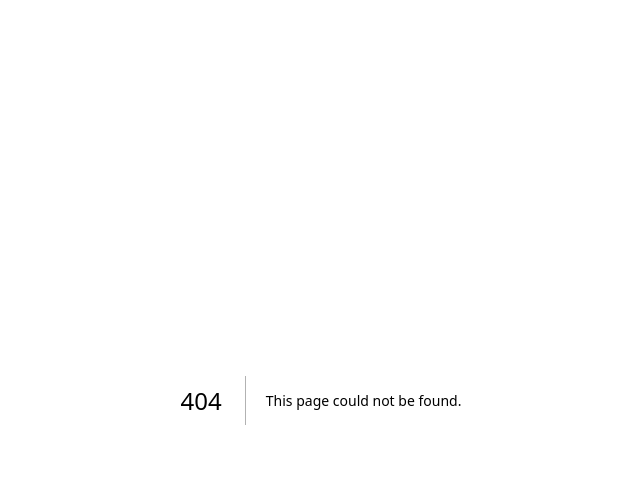
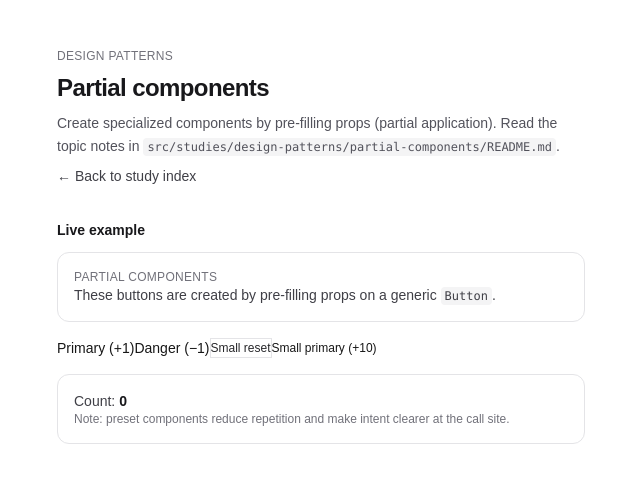
Before and after one commit to Rennatts/React-Next-studies, a Next.js app: page /studies/design-patterns/partial-components in a window 1280 px wide. Before the commit this address had no page. Shown: the top 482 px of the page, without its empty margins (319-959 px from the left). Built offline with nearby package versions, Linux system fonts and the light colour scheme.

Commit message:
partial component

```diff
--- a/src/app/page.tsx
+++ b/src/app/page.tsx
@@ -48,6 +48,13 @@ const topics = [
     description:
       "Composition over inheritance: build flexible UI using children and slot-like props (header/actions/footer).",
     href: "/studies/design-patterns/composition-components",
+    category: "Design patterns",
+  },
+  {
+    title: "Partial components",
+    description:
+      "Create preset components by pre-filling props (partial application): PrimaryButton, DangerButton, etc.",
+    href: "/studies/design-patterns/partial-components",
     category: "Design patterns",
   },
 ] as const;
--- /dev/null
+++ b/src/app/studies/design-patterns/partial-components/page.tsx
@@ -0,0 +1,48 @@
+import type { Metadata } from "next";
+import Link from "next/link";
+import { PartialComponentsDemo } from "@/studies/design-patterns/partial-components/PartialComponentsDemo";
+
+export const metadata: Metadata = {
+  title: "Study: Partial components",
+  description:
+    "Partial application of props to build preset components (PrimaryButton, DangerButton, etc).",
+};
+
+export default function PartialComponentsStudyPage() {
+  return (
+    <div className="mx-auto flex min-h-screen max-w-xl flex-col gap-8 px-6 py-12">
+      <header className="space-y-2">
+        <p className="text-xs font-medium uppercase tracking-wide text-zinc-500 dark:text-zinc-400">
+          Design patterns
+        </p>
+        <h1 className="text-2xl font-semibold tracking-tight text-zinc-900 dark:text-zinc-50">
+          Partial components
+        </h1>
+        <p className="text-sm leading-relaxed text-zinc-600 dark:text-zinc-400">
+          Create specialized components by pre-filling props (partial application).
+          Read the topic notes in{" "}
+          <code className="rounded bg-zinc-100 px-1 py-0.5 text-xs dark:bg-zinc-900">
+            src/studies/design-patterns/partial-components/README.md
+          </code>
+          .
+        </p>
+        <Link
+          href="/"
+          className="inline-flex text-sm font-medium text-zinc-700 underline-offset-4 hover:underline dark:text-zinc-300"
+        >
+          ← Back to study index
+        </Link>
+      </header>
+
+      <section aria-labelledby="demo-heading" className="space-y-3">
+        <h2
+          id="demo-heading"
+          className="text-sm font-semibold text-zinc-900 dark:text-zinc-50"
+        >
+          Live example
+        </h2>
+        <PartialComponentsDemo />
+      </section>
+    </div>
+  );
+}
--- /dev/null
+++ b/src/studies/design-patterns/partial-components/Button.tsx
@@ -0,0 +1,33 @@
+"use client";
+
+import type { ButtonHTMLAttributes } from "react";
+
+export type ButtonProps = ButtonHTMLAttributes<HTMLButtonElement> & {
+  variant?: "primary" | "neutral" | "danger";
+  size?: "sm" | "md";
+};
+
+export function Button({
+  variant = "neutral",
+  size = "md",
+  className,
+  ...rest
+}: ButtonProps) {
+  const base =
+    "rounded-md font-medium transition disabled:cursor-not-allowed disabled:opacity-40";
+  const sizing = size === "sm" ? "px-3 py-2 text-xs" : "px-3 py-2 text-sm";
+
+  const styles =
+    variant === "primary"
+      ? "bg-zinc-900 text-white dark:bg-zinc-50 dark:text-zinc-900"
+      : variant === "danger"
+        ? "bg-rose-600 text-white hover:bg-rose-700 dark:bg-rose-500 dark:hover:bg-rose-600"
+        : "border border-zinc-200 text-zinc-800 hover:bg-zinc-50 dark:border-zinc-800 dark:text-zinc-200 dark:hover:bg-zinc-900/40";
+
+  return (
+    <button
+      {...rest}
+      className={[base, sizing, styles, className].filter(Boolean).join(" ")}
+    />
+  );
+}
--- /dev/null
+++ b/src/studies/design-patterns/partial-components/PartialComponentsDemo.tsx
@@ -0,0 +1,53 @@
+"use client";
+
+import { useState } from "react";
+import { Button } from "./Button";
+import { partial } from "./partial";
+
+const PrimaryButton = partial(Button, { variant: "primary" as const });
+const DangerButton = partial(Button, { variant: "danger" as const });
+const SmallButton = partial(Button, { size: "sm" as const });
+const SmallPrimaryButton = partial(PrimaryButton, { size: "sm" as const });
+
+export function PartialComponentsDemo() {
+  const [count, setCount] = useState(0);
+
+  return (
+    <div className="space-y-4">
+      <div className="rounded-xl border border-zinc-200 p-4 dark:border-zinc-800">
+        <p className="text-xs font-medium uppercase tracking-wide text-zinc-500 dark:text-zinc-400">
+          Partial components
+        </p>
+        <p className="mt-2 text-sm text-zinc-700 dark:text-zinc-300">
+          These buttons are created by <span className="font-medium">pre-filling</span>{" "}
+          props on a generic <code className="rounded bg-zinc-100 px-1 py-0.5 text-xs dark:bg-zinc-900">Button</code>.
+        </p>
+      </div>
+
+      <div className="flex flex-wrap items-center gap-2">
+        <PrimaryButton onClick={() => setCount((c) => c + 1)}>
+          Primary (+1)
+        </PrimaryButton>
+        <DangerButton onClick={() => setCount((c) => c - 1)}>
+          Danger (−1)
+        </DangerButton>
+        <SmallButton onClick={() => setCount(0)}>Small reset</SmallButton>
+        <SmallPrimaryButton onClick={() => setCount((c) => c + 10)}>
+          Small primary (+10)
+        </SmallPrimaryButton>
+      </div>
+
+      <div className="rounded-xl border border-zinc-200 p-4 dark:border-zinc-800">
+        <p className="text-sm text-zinc-700 dark:text-zinc-300">
+          Count:{" "}
+          <span className="font-semibold tabular-nums text-zinc-900 dark:text-zinc-50">
+            {count}
+          </span>
+        </p>
+        <p className="mt-2 text-xs text-zinc-500 dark:text-zinc-400">
+          Note: preset components reduce repetition and make intent clearer at the call site.
+        </p>
+      </div>
+    </div>
+  );
+}
--- /dev/null
+++ b/src/studies/design-patterns/partial-components/partial.tsx
@@ -0,0 +1,18 @@
+"use client";
+
+import type { ComponentType } from "react";
+
+type Without<T, K extends keyof T> = Omit<T, K>;
+
+/**
+ * Create a "partial component" by pre-filling some props.
+ * The returned component's public props omit the prefilled keys.
+ */
+export function partial<P extends object, Fixed extends Partial<P>>(
+  Component: ComponentType<P>,
+  fixed: Fixed,
+) {
+  return function PartialComponent(props: Without<P, keyof Fixed>) {
+    return <Component {...(fixed as P)} {...(props as P)} />;
+  };
+}
```
Also changed, not shown: src/studies/README.md, src/studies/design-patterns/partial-components/README.md (added).
